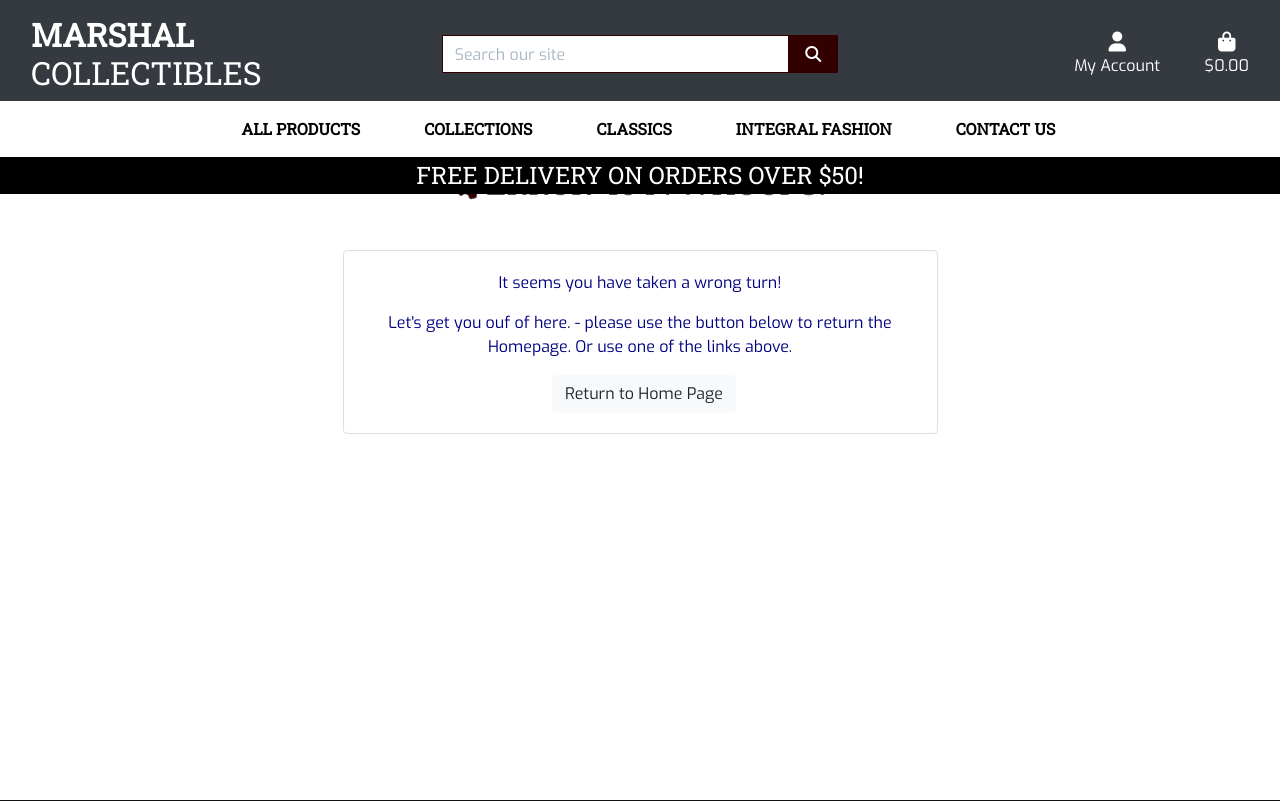
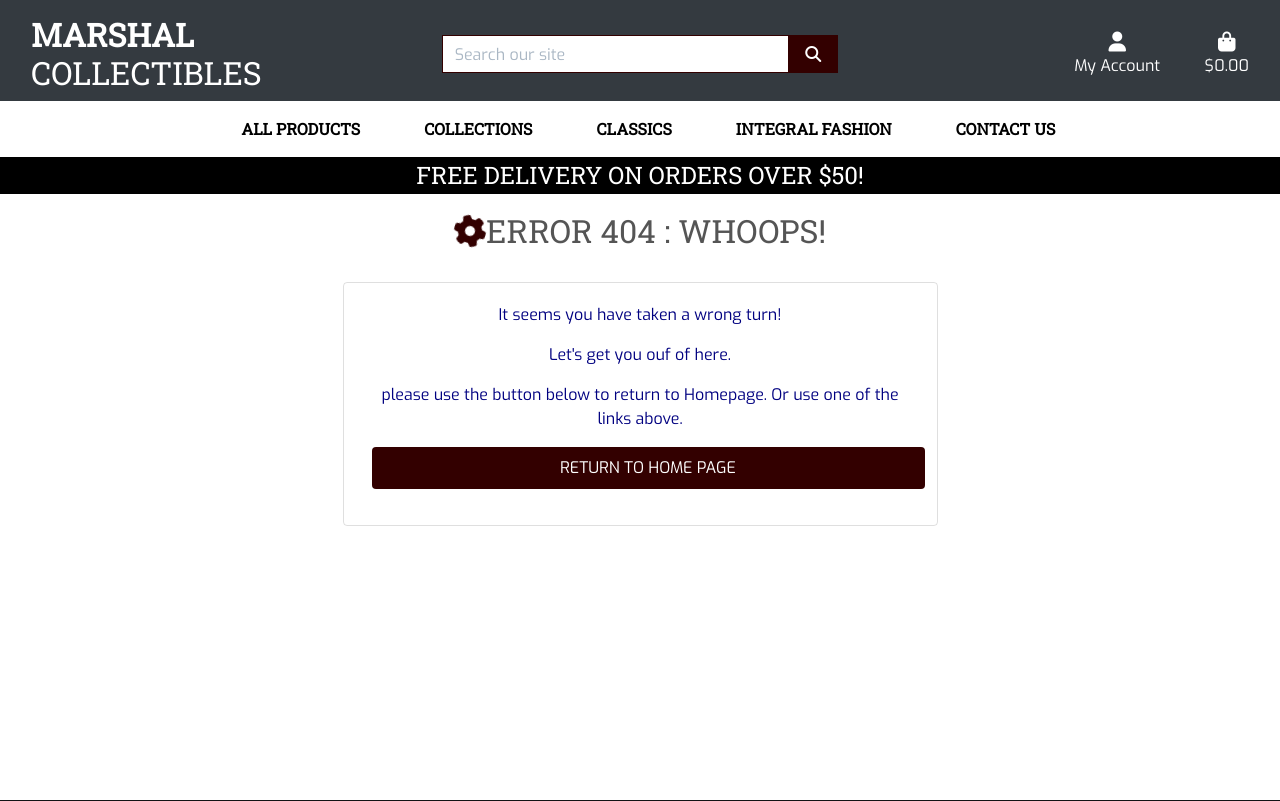
Before and after one commit to Seagather/Marshal-Unisex-Collectibles, a Django app: template templates/404.html in a window 1280 px wide. Shown: the top 801 px of the page. Run offline with Django 3.2, Linux system fonts and the light colour scheme; the template is opened without the code that fills it, so the values that code supplies are empty; some libraries are stand-ins or nearby versions.

Commit message:
404 page corrections continues

```diff
--- a/templates/404.html
+++ b/templates/404.html
@@ -18,7 +18,7 @@
      <div class="container-fluid pb-4 fade-in">
         <div class="row">
             <div class="col-sm-12">
-                <h2 class="uppercase text-center logo-font mb-4"><i class="fa fa-cog fa-spin"></i>Error 404 : Whoops!</h2>
+                <h2 class="uppercase text-center logo-font mt-5"><i class="fa fa-cog fa-spin"></i>Error 404 : Whoops!</h2>
             </div>
         </div>
     </div>
@@ -29,10 +29,9 @@
                     <div class="opaque"></div>
                     <div class="card-body">
                         <p>It seems you have taken a wrong turn!</p>
-                        <p class="text-center">Let's get you ouf of here.
-                            - please use the button below to return the Homepage. Or use one of the links above.
-                        </p>
-                        <a href="{% url 'home' %}" class="btn btn-light ml-2">Return to Home Page</a>
+                        <p>Let's get you ouf of here.</p>
+                        <p>please use the button below to return to Homepage. Or use one of the links above.</p>
+                        <a href="{% url 'home' %}" class="btn btn-black text-uppercase py-2 mb-3 btn-block ml-2">Return to Home Page</a>
                     </div>
                 </div>
             </div>
```
